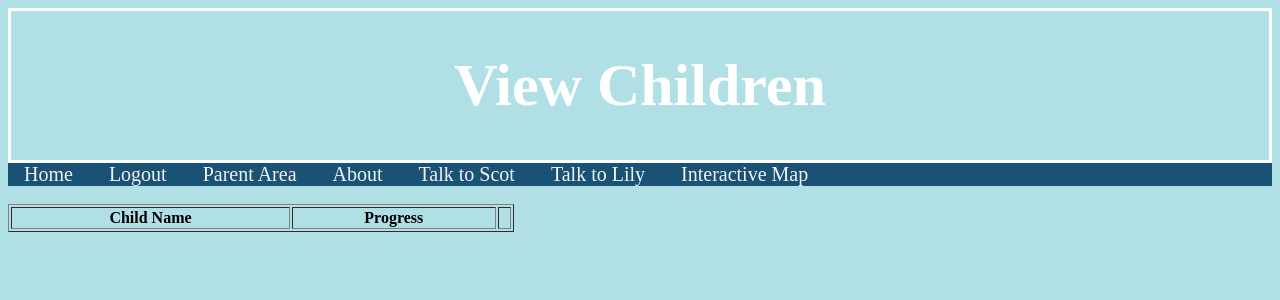
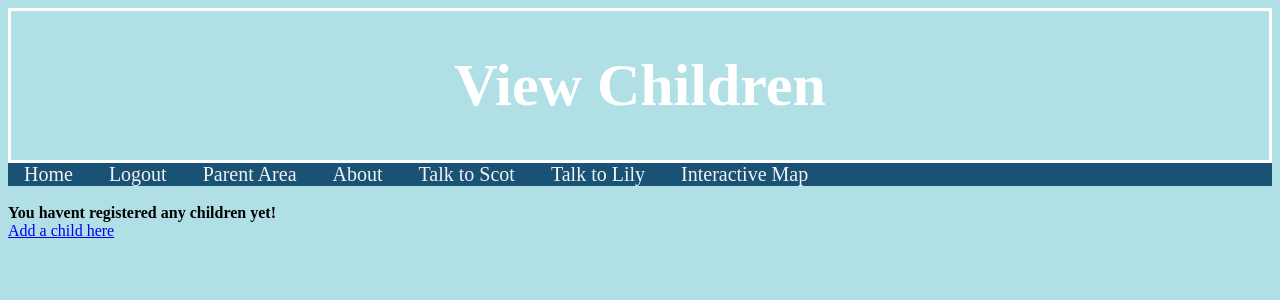
Before and after one commit to StBoyan/ExploreScotland, a Django app: page /explorescotland/children/view/ in a window 1280 px wide. Shown: the top 300 px of the page. Run offline with Django 3.2, Linux system fonts and the light colour scheme; the visitor is signed in with stand-in values (Sample User, id 1); lists and menus that the app fills with data are empty; parts of the project's set-up code (start-up, migrations or seed data) failed here and were passed over.

Commit message:
fixed view children

```diff
--- a/explorescotland/views.py
+++ b/explorescotland/views.py
@@ -90,7 +90,8 @@ def manage_children(request):
 
 @login_required
 def view_children(request):
-    children = ChildProfile.objects.all()
+    user = request.user
+    children = user.childprofile_set.all()
 
     return render(request, 'explorescotland/view_children.html', {'children': children})
 
--- a/templates/explorescotland/view_children.html
+++ b/templates/explorescotland/view_children.html
@@ -10,6 +10,7 @@
 
 {% block body_block %}
 <br />
+  {% if children %}
     <table width="40%", border="1">
       <tr>
         <th>Child Name</th>
@@ -24,4 +25,9 @@
       </tr>
     {% endfor %}
     </table>
+  {% else %}
+  <strong>You havent registered any children yet!</strong> <br/>
+  <a href="{% url 'add_child' %}">Add a child here</a>
+  {% endif %}
+
 {% endblock %}
```
Lines whose indentation alone changed are shown as unchanged.
